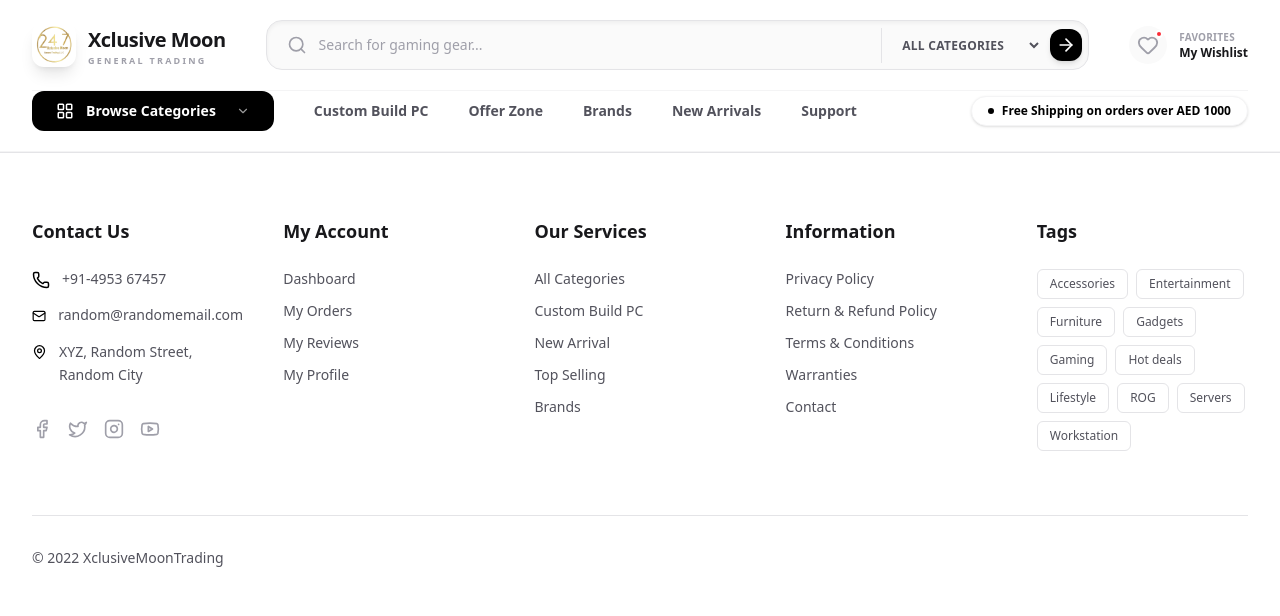
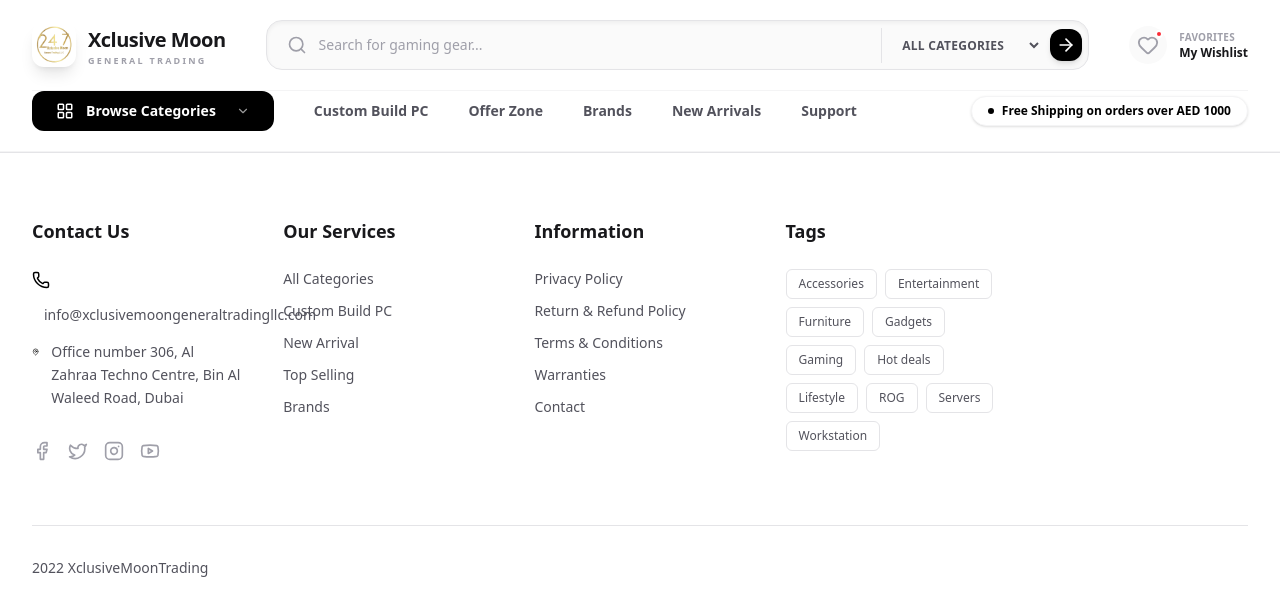
Before and after one commit to Ankitpareek-dev/gaming-website, a React (Vite) app: page /about in a window 1280 px wide. Shown: the top 616 px of the page. Built offline with nearby package versions, Linux system fonts and the light colour scheme.

Commit message:
footer changes

```diff
--- a/src/components/Footer.jsx
+++ b/src/components/Footer.jsx
@@ -34,7 +34,7 @@
                   size={18}
                   className={`mt-0.5 ${theme.colors.accentText}`}
                 />
-                <span className="text-sm">+91-4953 67457</span>
+                <span className="text-sm"></span>
               </li>
               <li
                 className={`flex items-start gap-3 ${theme.colors.textSecondary}`}
@@ -43,7 +43,7 @@
                   size={18}
                   className={`mt-0.5 ${theme.colors.accentText}`}
                 />
-                <span className="text-sm">random@randomemail.com</span>
+                <span className="text-sm">info@xclusivemoongeneraltradingllc.com</span>
               </li>
               <li
                 className={`flex items-start gap-3 ${theme.colors.textSecondary}`}
@@ -53,7 +53,7 @@
                   className={`mt-0.5 ${theme.colors.accentText}`}
                 />
                 <span className="text-sm leading-relaxed">
-                  XYZ, Random Street, Random City
+                  Office number 306, Al Zahraa Techno Centre, Bin Al Waleed Road, Dubai
                 </span>
               </li>
             </ul>
@@ -72,25 +72,7 @@
           </div>
 
           {/* Column 2: My Account */}
-          <div>
-            <h3 className={`text-lg font-bold ${theme.colors.textMain} mb-6`}>
-              My Account
-            </h3>
-            <ul className="space-y-3 text-sm">
-              {["Dashboard", "My Orders", "My Reviews", "My Profile"].map(
-                (item) => (
-                  <li key={item}>
-                    <a
-                      href="#"
-                      className={`${theme.colors.textSecondary} hover:${theme.colors.accentText} transition-colors`}
-                    >
-                      {item}
-                    </a>
-                  </li>
-                )
-              )}
-            </ul>
-          </div>
+
 
           {/* Column 3: Our Services */}
           <div>
@@ -193,7 +175,7 @@
           className={`border-t ${theme.colors.border} pt-8 flex flex-col md:flex-row items-center justify-between gap-4`}
         >
           <div className={`text-sm ${theme.colors.textSecondary}`}>
-            © 2022 XclusiveMoonTrading
+            2022 XclusiveMoonTrading
           </div>
 
           {/* Payment Icons (Simulated with simple visual blocks) */}
```
